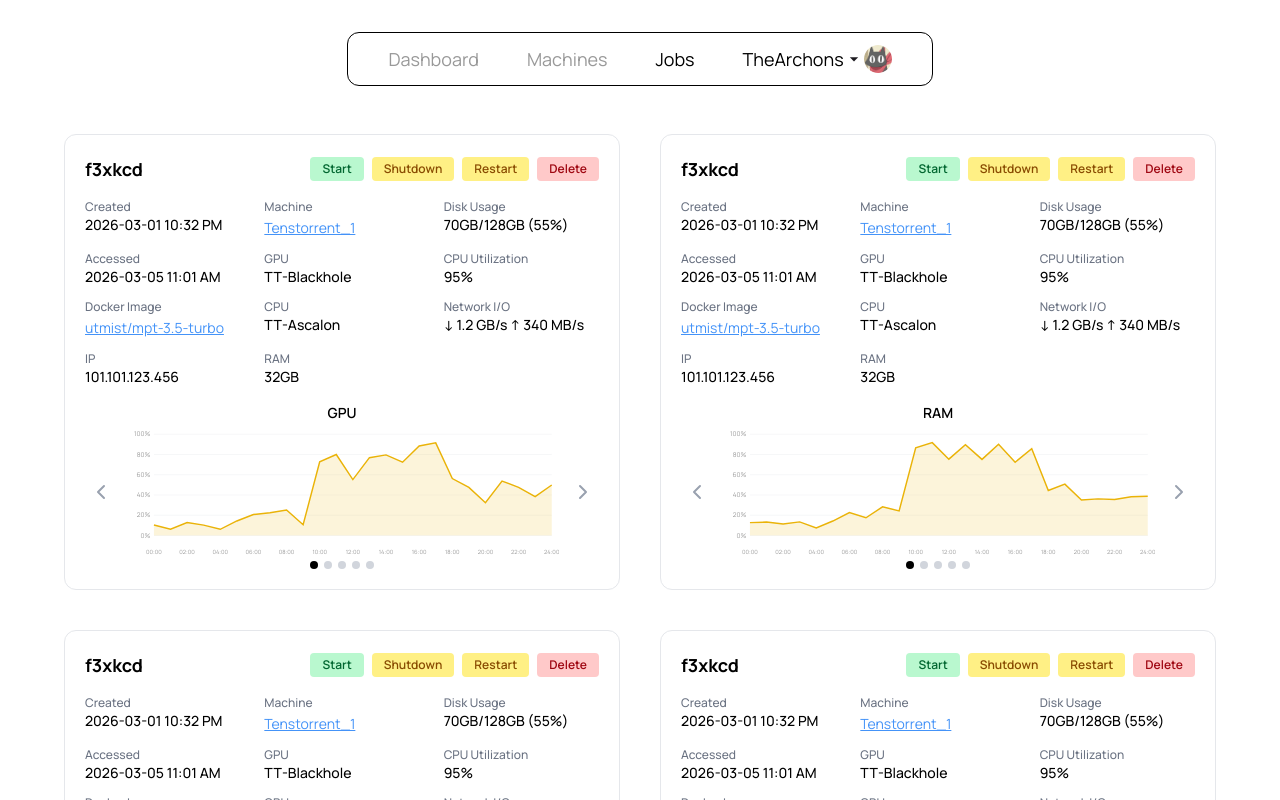
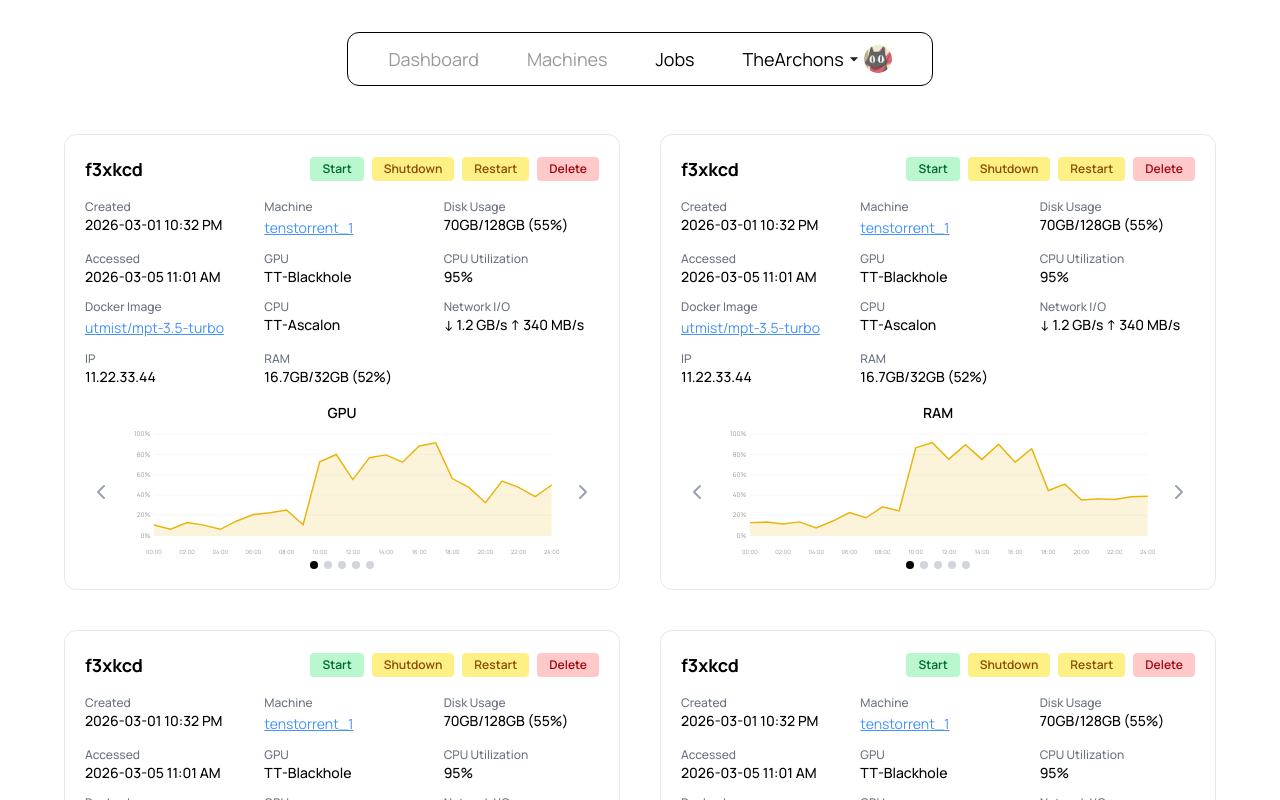
Before and after one commit to UTMIST/Mist, a React (Vite) app in the folder web-interface/: page /jobs in a window 1280 px wide. Shown: the top 800 px of the page. Built offline with nearby package versions, Linux system fonts and the light colour scheme.

Commit message:
Introduce a Machine type and refactor Job to have a Machine field instead of just machine data.

```diff
--- a/web-interface/src/routes/jobs.tsx
+++ b/web-interface/src/routes/jobs.tsx
@@ -3,14 +3,130 @@ import Card, { CardHeader, CardInfoField } from '#/components/Card.tsx'
 import { useState } from 'react'
 import { Button } from '#/components/Buttons.tsx'
 import Chart from '#/components/Chart.tsx'
+import type {Job, UsageData} from "#/types/job.ts";
 
 export const Route = createFileRoute('/jobs')({
   component: JobsPage,
+  loader: loadJobs
 })
 
-export type UsageData = {
-  component: string // Component that we observe. E.g. GPU, CPU, etc.
-  observations: number[]
+function loadJobs(): Job[] {
+  const jobs: Job[] = [
+    {
+      id: 'job-1',
+      name: 'f3xkcd',
+      created: '2026-03-01 10:32 PM',
+      accessed: '2026-03-05 11:01 AM',
+      machine: {
+        id: "tenstorrent_1",
+        gpu: "TT-Blackhole",
+        cpu: "TT-Ascalon",
+        jobs: [],
+        diskUsage: "70GB/128GB (55%)",
+        cpuUsage: "95%",
+        ramUsage: "16.7GB/32GB (52%)",
+        network: {
+          down: "1.2 GB/s",
+          up: "340 MB/s"
+        },
+        ip: "11.22.33.44"
+      },
+      dockerImage: 'utmist/mpt-3.5-turbo',
+      usageHistory: [
+        generateSampleUsageData(),
+        generateSampleUsageData(),
+        generateSampleUsageData(),
+        generateSampleUsageData(),
+        generateSampleUsageData(),
+      ],
+    },
+    {
+      id: 'job-2',
+      name: 'f3xkcd',
+      created: '2026-03-01 10:32 PM',
+      accessed: '2026-03-05 11:01 AM',
+      machine: {
+        id: "tenstorrent_1",
+        gpu: "TT-Blackhole",
+        cpu: "TT-Ascalon",
+        jobs: [],
+        diskUsage: "70GB/128GB (55%)",
+        cpuUsage: "95%",
+        ramUsage: "16.7GB/32GB (52%)",
+        network: {
+          down: "1.2 GB/s",
+          up: "340 MB/s"
+        },
+        ip: "11.22.33.44"
+      },
+      dockerImage: 'utmist/mpt-3.5-turbo',
+      usageHistory: [
+        generateSampleUsageData(),
+        generateSampleUsageData(),
+        generateSampleUsageData(),
+        generateSampleUsageData(),
+        generateSampleUsageData(),
+      ],
+    },
+    {
+      id: 'job-3',
+      name: 'f3xkcd',
+      created: '2026-03-01 10:32 PM',
+      accessed: '2026-03-05 11:01 AM',
+      machine: {
+        id: "tenstorrent_1",
+        gpu: "TT-Blackhole",
+        cpu: "TT-Ascalon",
+        jobs: [],
+        diskUsage: "70GB/128GB (55%)",
+        cpuUsage: "95%",
+        ramUsage: "16.7GB/32GB (52%)",
+        network: {
+          down: "1.2 GB/s",
+          up: "340 MB/s"
+        },
+        ip: "11.22.33.44"
+      },
+      dockerImage: 'utmist/mpt-3.5-turbo',
+      usageHistory: [
+        generateSampleUsageData(),
+        generateSampleUsageData(),
+        generateSampleUsageData(),
+        generateSampleUsageData(),
+        generateSampleUsageData(),
+      ],
+    },
+    {
+      id: 'job-4',
+      name: 'f3xkcd',
+      created: '2026-03-01 10:32 PM',
+      accessed: '2026-03-05 11:01 AM',
+      machine: {
+        id: "tenstorrent_1",
+        gpu: "TT-Blackhole",
+        cpu: "TT-Ascalon",
+        jobs: [],
+        diskUsage: "70GB/128GB (55%)",
+        cpuUsage: "95%",
+        ramUsage: "16.7GB/32GB (52%)",
+        network: {
+          down: "1.2 GB/s",
+          up: "340 MB/s"
+        },
+        ip: "11.22.33.44"
+      },
+      dockerImage: 'utmist/mpt-3.5-turbo',
+      usageHistory: [
+        generateSampleUsageData(),
+        generateSampleUsageData(),
+        generateSampleUsageData(),
+        generateSampleUsageData(),
+        generateSampleUsageData(),
+      ],
+    },
+  ]
+
+  return jobs
 }
 
 function generateSampleUsageData(): UsageData {
@@ -27,114 +143,6 @@ function generateSampleUsageData(): UsageData {
     }),
   }
 }
-
-export type Job = {
-  id: string
-  name: string
-  created: string
-  accessed: string
-  machine: string
-  gpu: string
-  cpu: string
-  dockerImage: string
-  ip: string
-  ram: string
-  diskUsage: string
-  cpuUtilization: string
-  networkIO: { down: string; up: string }
-  usageHistory: UsageData[]
-}
-
-const sampleJobs: Job[] = [
-  {
-    id: 'job-1',
-    name: 'f3xkcd',
-    created: '2026-03-01 10:32 PM',
-    accessed: '2026-03-05 11:01 AM',
-    machine: 'Tenstorrent_1',
-    gpu: 'TT-Blackhole',
-    cpu: 'TT-Ascalon',
-    dockerImage: 'utmist/mpt-3.5-turbo',
-    ip: '101.101.123.456',
-    ram: '32GB',
-    diskUsage: '70GB/128GB (55%)',
-    cpuUtilization: '95%',
-    networkIO: { down: '1.2 GB/s', up: '340 MB/s' },
-    usageHistory: [
-      generateSampleUsageData(),
-      generateSampleUsageData(),
-      generateSampleUsageData(),
-      generateSampleUsageData(),
-      generateSampleUsageData(),
-    ],
-  },
-  {
-    id: 'job-2',
-    name: 'f3xkcd',
-    created: '2026-03-01 10:32 PM',
-    accessed: '2026-03-05 11:01 AM',
-    machine: 'Tenstorrent_1',
-    gpu: 'TT-Blackhole',
-    cpu: 'TT-Ascalon',
-    dockerImage: 'utmist/mpt-3.5-turbo',
-    ip: '101.101.123.456',
-    ram: '32GB',
-    diskUsage: '70GB/128GB (55%)',
-    cpuUtilization: '95%',
-    networkIO: { down: '1.2 GB/s', up: '340 MB/s' },
-    usageHistory: [
-      generateSampleUsageData(),
-      generateSampleUsageData(),
-      generateSampleUsageData(),
-      generateSampleUsageData(),
-      generateSampleUsageData(),
-    ],
-  },
-  {
-    id: 'job-3',
-    name: 'f3xkcd',
-    created: '2026-03-01 10:32 PM',
-    accessed: '2026-03-05 11:01 AM',
-    machine: 'Tenstorrent_1',
-    gpu: 'TT-Blackhole',
-    cpu: 'TT-Ascalon',
-    dockerImage: 'utmist/mpt-3.5-turbo',
-    ip: '101.101.123.456',
-    ram: '32GB',
-    diskUsage: '70GB/128GB (55%)',
-    cpuUtilization: '95%',
-    networkIO: { down: '1.2 GB/s', up: '340 MB/s' },
-    usageHistory: [
-      generateSampleUsageData(),
-      generateSampleUsageData(),
-      generateSampleUsageData(),
-      generateSampleUsageData(),
-      generateSampleUsageData(),
-    ],
-  },
-  {
-    id: 'job-4',
-    name: 'f3xkcd',
-    created: '2026-03-01 10:32 PM',
-    accessed: '2026-03-05 11:01 AM',
-    machine: 'Tenstorrent_1',
-    gpu: 'TT-Blackhole',
-    cpu: 'TT-Ascalon',
-    dockerImage: 'utmist/mpt-3.5-turbo',
-    ip: '101.101.123.456',
-    ram: '32GB',
-    diskUsage: '70GB/128GB (55%)',
-    cpuUtilization: '95%',
-    networkIO: { down: '1.2 GB/s', up: '340 MB/s' },
-    usageHistory: [
-      generateSampleUsageData(),
-      generateSampleUsageData(),
-      generateSampleUsageData(),
-      generateSampleUsageData(),
-      generateSampleUsageData(),
-    ],
-  },
-]
 
 type JobCardProps = {
   job: Job
@@ -187,19 +195,19 @@ function JobCard({
       {/* Info grid */}
       <div className="grid grid-cols-3 gap-x-6 gap-y-3">
         <CardInfoField label="Created" value={job.created} />
-        <CardInfoField label="Machine" value={job.machine} link="#" />
-        <CardInfoField label="Disk Usage" value={job.diskUsage} />
+        <CardInfoField label="Machine" value={job.machine.id} link="#" />
+        <CardInfoField label="Disk Usage" value={job.machine.diskUsage} />
         <CardInfoField label="Accessed" value={job.accessed} />
-        <CardInfoField label="GPU" value={job.gpu} />
-        <CardInfoField label="CPU Utilization" value={job.cpuUtilization} />
+        <CardInfoField label="GPU" value={job.machine.gpu} />
+        <CardInfoField label="CPU Utilization" value={job.machine.cpuUsage} />
         <CardInfoField label="Docker Image" value={job.dockerImage} link="#" />
-        <CardInfoField label="CPU" value={job.cpu} />
+        <CardInfoField label="CPU" value={job.machine.cpu} />
         <CardInfoField
           label="Network I/O"
-          value={`↓ ${job.networkIO.down}  ↑ ${job.networkIO.up}`}
+          value={`↓ ${job.machine.network.down}  ↑ ${job.machine.network.up}`}
         />
-        <CardInfoField label="IP" value={job.ip} />
-        <CardInfoField label="RAM" value={job.ram} />
+        <CardInfoField label="IP" value={job.machine.ip} />
+        <CardInfoField label="RAM" value={job.machine.ramUsage} />
       </div>
 
       {/* Component Usage Chart */}
@@ -235,10 +243,12 @@ function handleDelete(id: string) {
 }
 
 function JobsPage() {
+  const jobs = Route.useLoaderData();
+
   return (
     <div className="px-16 py-8">
       <div className="grid grid-cols-1 lg:grid-cols-2 gap-10">
-        {sampleJobs.map((job) => (
+        {jobs.map((job) => (
           <JobCard
             key={job.id}
             job={job}
--- /dev/null
+++ b/web-interface/src/types/job.ts
@@ -0,0 +1,17 @@
+import type {BaseMachine} from "#/types/machine.ts";
+
+export type BaseJob = {
+  id: string
+  name: string
+  created: string
+  accessed: string
+  dockerImage: string
+  usageHistory: UsageData[]
+}
+
+export type UsageData = {
+  component: string // Component that we observe. E.g. GPU, CPU, etc.
+  observations: number[]
+}
+
+export type Job = BaseJob & { machine: BaseMachine }
--- /dev/null
+++ b/web-interface/src/types/machine.ts
@@ -0,0 +1,15 @@
+import type {BaseJob} from "#/types/job.ts";
+
+export type BaseMachine = {
+  id: string
+  gpu: string
+  cpu: string
+  jobs: string[]
+  diskUsage: string
+  ramUsage: string
+  cpuUsage: string
+  network: { down: string, up: string }
+  ip: string
+}
+
+export type Machine = BaseMachine & { jobs: BaseJob[] }
```
